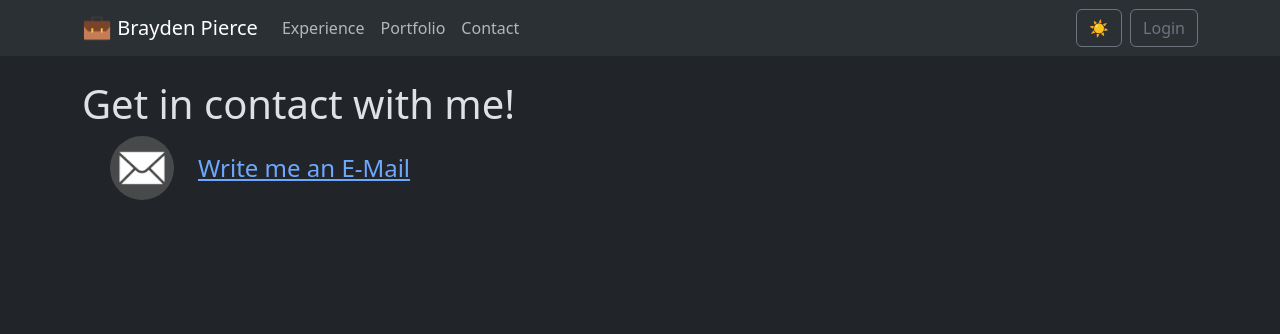
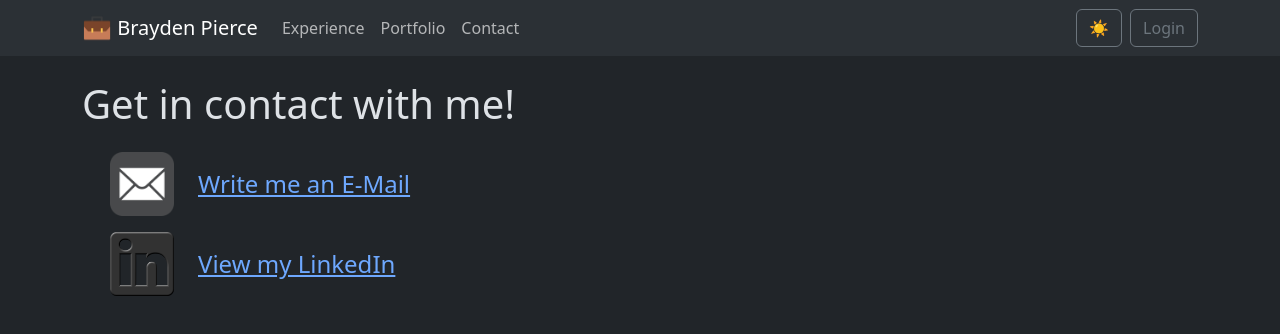
Before and after one commit to BraydenPierce/My-Portfolio-Webpage, a React (Create React App) app in the folder frontend/: page /contact in a window 1280 px wide. Shown: the top 334 px of the page. Built offline with nearby package versions, Linux system fonts and the light colour scheme.

Commit message:
Added a link to my LinkedIn profile

```diff
--- a/frontend/src/pages/contact.jsx
+++ b/frontend/src/pages/contact.jsx
@@ -1,18 +1,19 @@
 import { Container, Row, Image, Col } from "react-bootstrap";
 import email from "../assets/imgs/icon-email.png";
+import linkedin from "../assets/imgs/linkedin.png"
 import ButtonMailto from "../components/ButtonMailTo";
 
 const Contact = () => {
   return (
-    <Container className="mt-4">
+    <Container className="mt-4 fs-4">
       <Row>
         <h1>Get in contact with me!</h1>
       </Row>
-      <Row className="align-items-center ms-3">
+      <Row className="align-items-center m-3">
         <Col xs="auto" className="d-flex">
           <Image
             src={email}
-            roundedCircle
+
             style={{ width: "64px", height: "64px" }}
           />
         </Col>
@@ -23,8 +24,33 @@ const Contact = () => {
           />
         </Col>
       </Row>
+      <Row className="align-items-center m-3">
+        <Col xs="auto" className="d-flex">
+          <a
+            href="https://www.linkedin.com/in/brayden-pierce-a4111a260/"
+            target="_blank"
+            rel="noreferrer"
+          >
+            <Image
+              src={linkedin}
+              style={{ width: "64px", height: "64px" }}
+            />
+          </a>
+
+        </Col>
+        <Col xs="auto" className="d-flex">
+          <a
+            href="https://www.linkedin.com/in/brayden-pierce-a4111a260/"
+            target="_blank"
+            rel="noreferrer"
+          >
+            View my LinkedIn
+          </a>
+        </Col>
+      </Row>
     </Container>
   );
 };
 
+// https://github.com/BraydenPierce
 export default Contact;
```
Also changed, not shown: frontend/src/assets/imgs/linkedin.png (added).
